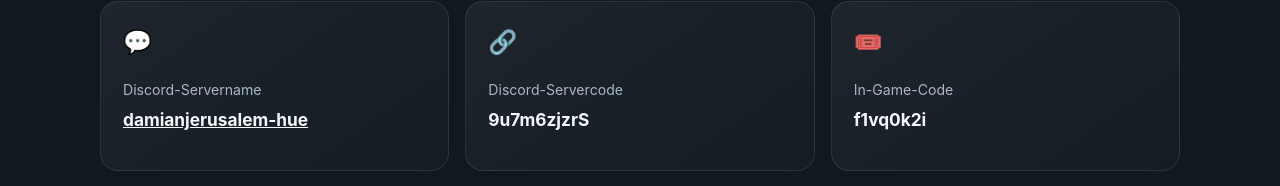
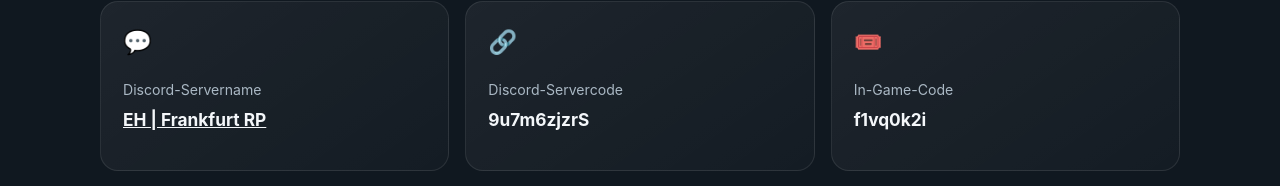
Before and after one commit to damianjerusalem-hue/notruf-hamburg-roblox, a plain HTML site: page index.html in a window 1280 px wide. Shown: the part 812-998 px from the top of the page. Drawn offline with Linux system fonts and the light colour scheme.

Commit message:
Remove personal name from link

```diff
--- a/index.html
+++ b/index.html
@@ -270,7 +270,7 @@
         <article class="card">
           <div class="card-icon" aria-hidden="true">💬</div>
           <p class="card-label">Discord-Servername</p>
-          <p class="card-value"><a href="https://discord.gg/9u7m6zjzrS" target="_blank" rel="noopener noreferrer">damianjerusalem-hue</a></p>
+          <p class="card-value"><a href="https://discord.gg/9u7m6zjzrS" target="_blank" rel="noopener noreferrer">EH | Frankfurt RP</a></p>
         </article>
         <article class="card">
           <div class="card-icon" aria-hidden="true">🔗</div>
```
